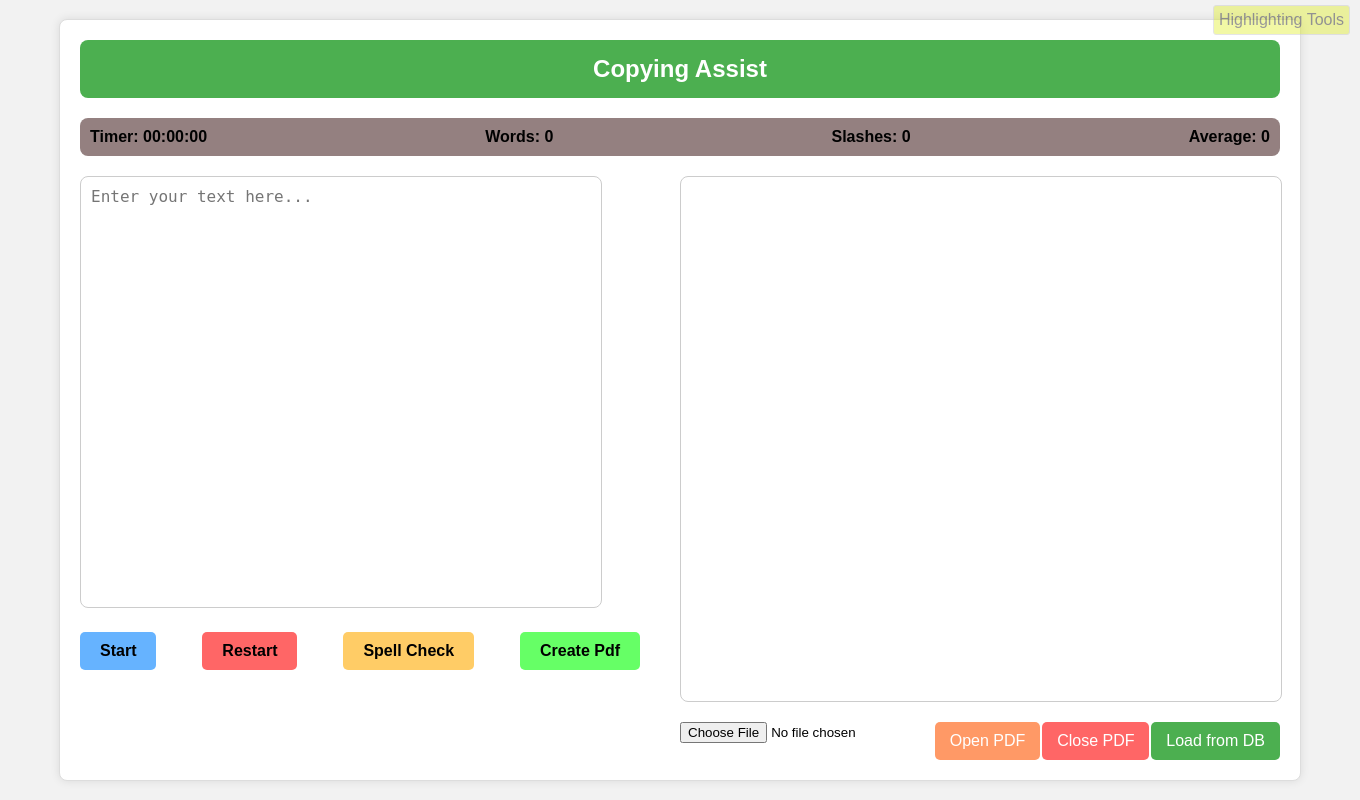
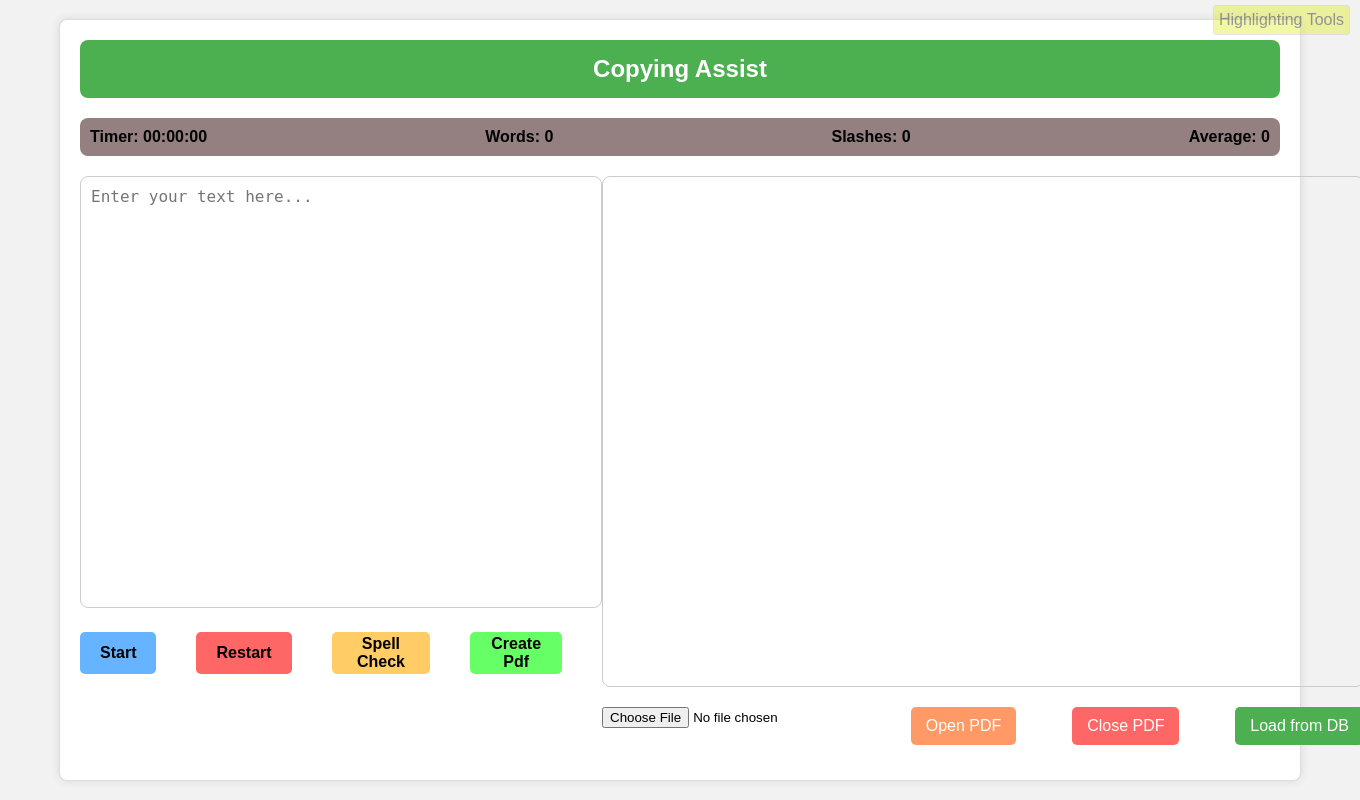
Before and after one commit to NavidAhmadiii/CopyAssistant, a Django app: page / in a window 1360 px wide. Run offline with Django 4.2, Linux system fonts and the light colour scheme.

Commit message:
change size button and change size pdf reader

```diff
--- a/Copy/static/css/styles.css
+++ b/Copy/static/css/styles.css
@@ -102,7 +102,7 @@ body {
 
 /* این قسمت تغییرات رنگ دکمه‌ها و سایر انیمیشن‌هاست */
 .footer button {
-    padding: 10px 20px;
+    padding: 3px 20px;
     font-size: 16px;
     font-weight: bold;
     border: none;
@@ -110,6 +110,7 @@ body {
     cursor: pointer;
     transition: background-color 0.3s;
     margin-right: 40px;
+    margin-bottom: 10px;
 }
 
 .footer button.start {
@@ -149,9 +150,8 @@ body {
     flex-grow: 1;
     border: 1px solid #ccc;
     border-radius: 8px;
-    /* اضافه کردن ارتفاع و عرض بیشتر */
-    height: calc(100% - 40px);
-    width: 100%;
+    width: 95vh;
+    height: 50vh;
 }
 
 .pdf-controls {
@@ -167,6 +167,7 @@ body {
     border-radius: 5px;
     cursor: pointer;
     font-size: 16px;
+    margin-bottom: 15px;
 }
 
 /*.pdf-controls button:hover {*/
```
